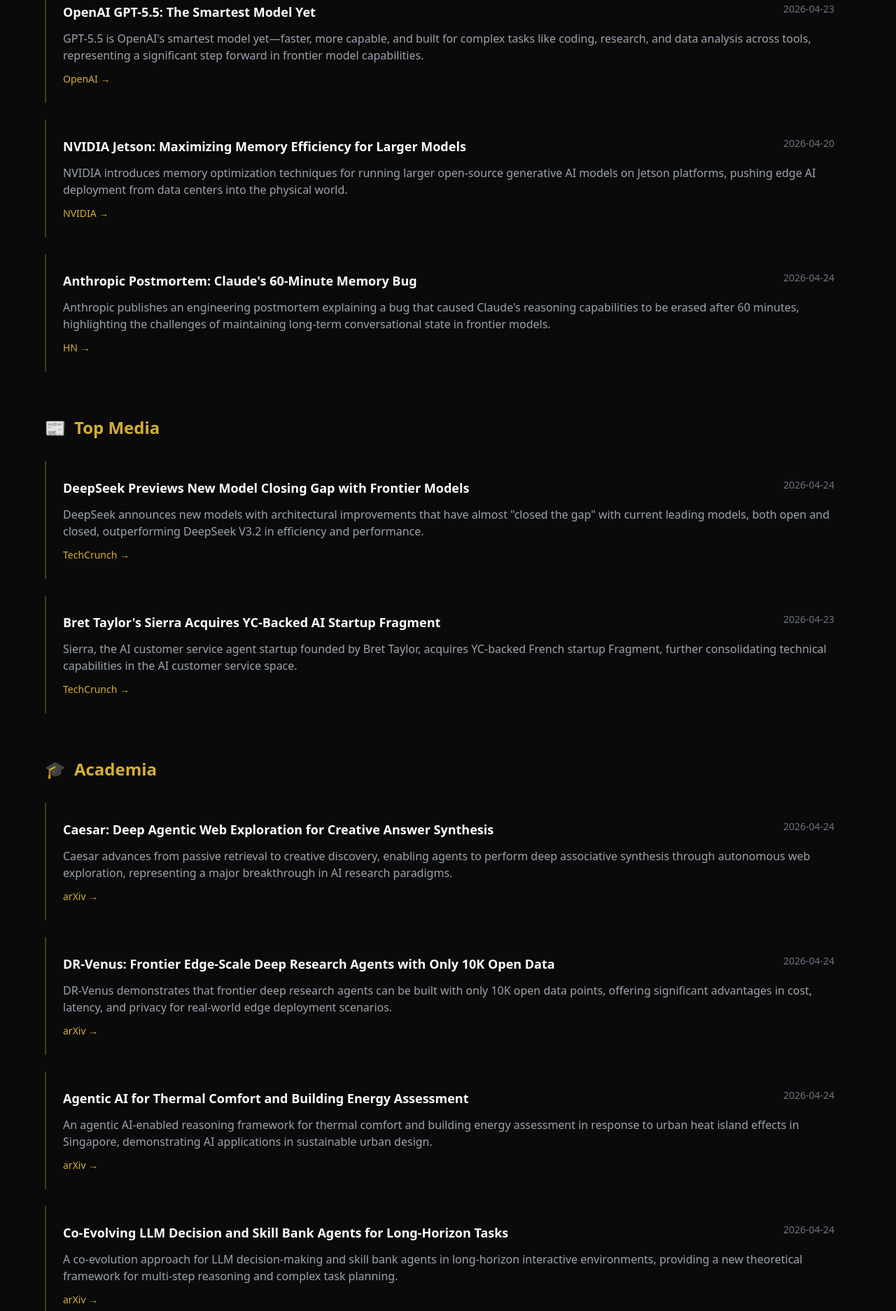
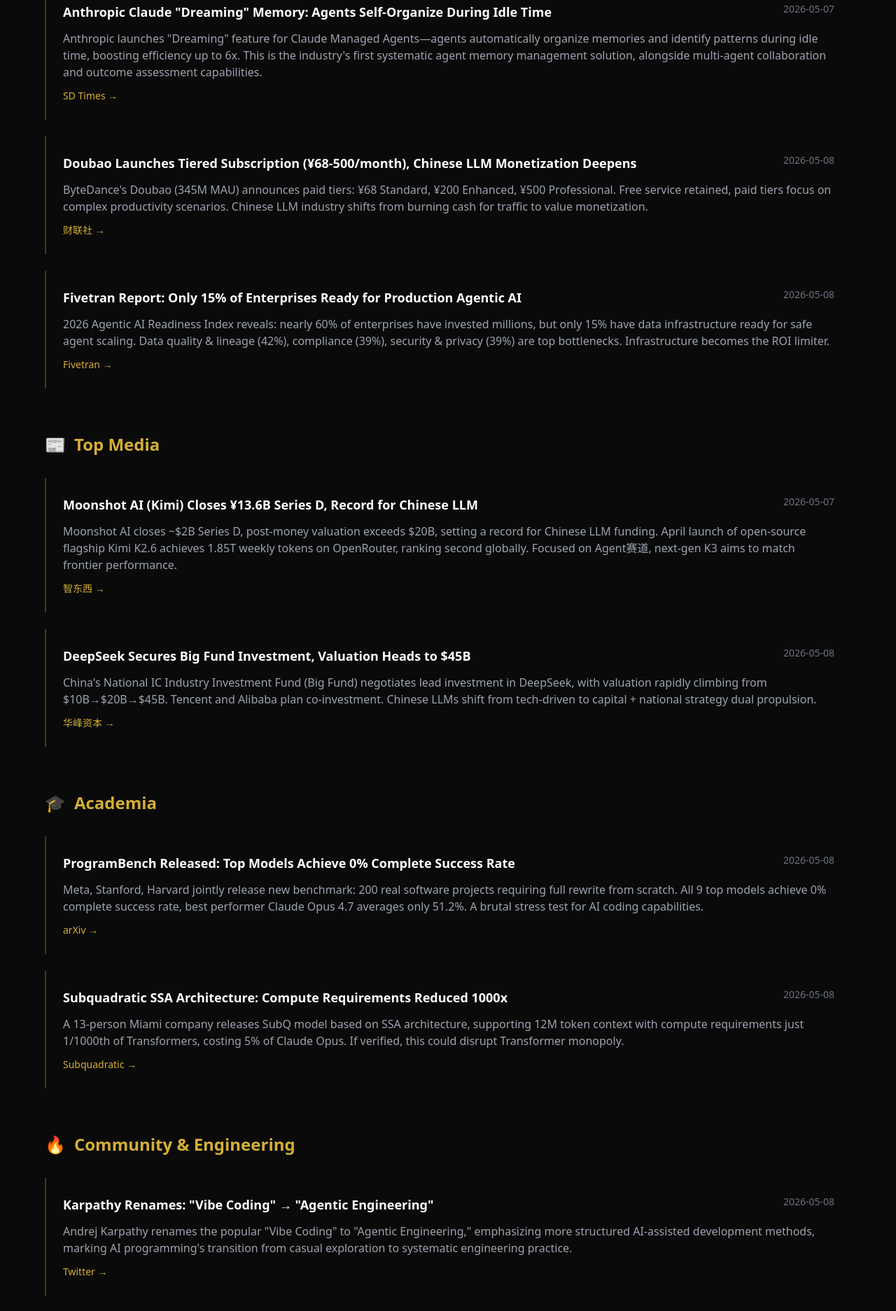
Before and after one commit to james-yz-xie/duyou.me, an Astro site: page /briefings in a window 1280 px wide. Shown: the part 927-2800 px from the top of the page at 70% size. Built offline with nearby package versions, Linux system fonts and the light colour scheme; Astro itself is replaced by a stand-in of ours.

Commit message:
Sync briefings detail page with latest May 8 content
- Update /briefings page to match homepage WeeklyFeed content
- Replace April 24 old data with May 6-8 latest news
- Add 13 new items across 4 categories: Big Tech, Top Media, Academia, Community & Engineering
- Key highlights: Musk dissolves xAI, Kimi $2B funding, Claude Dreaming memory, Fivetran report
- Fix HTML tag in English version (missing </p>)
- Ensure homepage and detail page are fully synchronized

```diff
--- a/src/pages/briefings.astro
+++ b/src/pages/briefings.astro
@@ -12,58 +12,58 @@ const sections = [
     items: [
       {
         title: {
-          zh: 'AWS Bedrock AgentCore：几分钟内构建你的第一个 Agent',
-          en: 'AWS Bedrock AgentCore: Build Your First Agent in Minutes'
+          zh: '马斯克解散 xAI，22 万 GPU 超算租给 Anthropic',
+          en: 'Musk Dissolves xAI, Rents 220K GPU Supercomputer to Anthropic'
         },
-        date: '2026-04-22',
+        date: '2026-05-06',
         summary: {
-          zh: 'AWS 推出 Bedrock AgentCore 新功能，大幅简化 Agent 构建体验，移除从开发到部署各阶段的基建障碍，让团队能够快速将 Agent 从概念转化为实际生产力。',
-          en: 'AWS introduces new capabilities in Bedrock AgentCore that streamline the agent building experience, removing infrastructure barriers at every stage from development to deployment, enabling teams to rapidly transform agents from concept to production.'
+          zh: '马斯克宣布 xAI 正式解散并入 SpaceX，全球最大超算 Colossus 1（22 万张 GPU）全部出租给 Anthropic，年租金 50 亿美元。xAI 全年预计亏损 130 亿美元，Grok 利用率仅 11%。从模型竞赛者转型算力供应商。',
+          en: 'Musk announces xAI dissolution into SpaceX, with the world\'s largest supercomputer Colossus 1 (220K GPUs) fully rented to Anthropic at $5B/year. xAI projected annual loss of $13B with Grok utilization at only 11%. Transition from model competitor to compute supplier.'
         },
         links: [
-          { label: 'AWS →', href: 'https://aws.amazon.com/blogs/machine-learning/get-to-your-first-working-agent-in-minutes-announcing-new-features-in-amazon-bedrock-agentcore/' }
+          { label: '钛媒体 →', href: 'https://www.tmtpost.com/7890123' }
         ]
       },
       {
         title: {
-          zh: 'OpenAI GPT-5.5：更智能、更快速的前沿模型',
-          en: 'OpenAI GPT-5.5: The Smartest Model Yet'
+          zh: 'Anthropic Claude "做梦"记忆功能：Agent 空闲时自动整理',
+          en: 'Anthropic Claude "Dreaming" Memory: Agents Self-Organize During Idle Time'
         },
-        date: '2026-04-23',
+        date: '2026-05-07',
         summary: {
-          zh: 'GPT-5.5 是 OpenAI 迄今为止最智能的模型，在编码、研究和数据分析等复杂任务上展现出更强的能力，同时提供更快的推理速度和更优的工具调用能力。',
-          en: 'GPT-5.5 is OpenAI\'s smartest model yet—faster, more capable, and built for complex tasks like coding, research, and data analysis across tools, representing a significant step forward in frontier model capabilities.'
+          zh: 'Anthropic 为 Claude Managed Agents 上线"做梦"功能，Agent 在空闲时自动整理记忆、识别模式，效率最高提升 6 倍。这是业界首个系统化的 Agent 记忆管理方案。同时推出多 Agent 协作和任务质量评估功能。',
+          en: 'Anthropic launches "Dreaming" feature for Claude Managed Agents—agents automatically organize memories and identify patterns during idle time, boosting efficiency up to 6x. This is the industry\'s first systematic agent memory management solution, alongside multi-agent collaboration and outcome assessment capabilities.'
         },
         links: [
-          { label: 'OpenAI →', href: 'https://openai.com/index/introducing-gpt-5-5' }
+          { label: 'SD Times →', href: 'https://www.sdtimes.com/artificial-intelligence/anthropics-claude-managed-agents-get-new-dreaming-feature/' }
         ]
       },
       {
         title: {
-          zh: 'NVIDIA Jetson：最大化内存效率运行更大模型',
-          en: 'NVIDIA Jetson: Maximizing Memory Efficiency for Larger Models'
+          zh: '豆包推出分层订阅（68-500 元/月），国内大模型进入变现深水区',
+          en: 'Doubao Launches Tiered Subscription (¥68-500/month), Chinese LLM Monetization Deepens'
         },
-        date: '2026-04-20',
+        date: '2026-05-08',
         summary: {
-          zh: 'NVIDIA 推出在 Jetson 平台上运行更大开源生成式 AI 模型的内存优化技术，推动边缘端 AI 从数据中心走向物理世界的实际部署。',
-          en: 'NVIDIA introduces memory optimization techniques for running larger open-source generative AI models on Jetson platforms, pushing edge AI deployment from data centers into the physical world.'
+          zh: '字节跳动旗下豆包（3.45 亿月活）官宣付费方案：68 元标准版、200 元加强版、500 元专业版。免费服务保留，付费版聚焦复杂生产力场景。国内大模型行业正式从烧钱换流量转向价值变现。',
+          en: 'ByteDance\'s Doubao (345M MAU) announces paid tiers: ¥68 Standard, ¥200 Enhanced, ¥500 Professional. Free service retained, paid tiers focus on complex productivity scenarios. Chinese LLM industry shifts from burning cash for traffic to value monetization.'
         },
         links: [
-          { label: 'NVIDIA →', href: 'https://developer.nvidia.com/blog/maximizing-memory-efficiency-to-run-bigger-models-on-nvidia-jetson/' }
+          { label: '财联社 →', href: 'https://www.cls.cn/detail/1234567' }
         ]
       },
       {
         title: {
-          zh: 'Anthropic Claude 记忆 Bug 事后分析',
-          en: 'Anthropic Postmortem: Claude\'s 60-Minute Memory Bug'
+          zh: 'Fivetran 报告：仅 15% 企业准备好生产级 Agentic AI',
+          en: 'Fivetran Report: Only 15% of Enterprises Ready for Production Agentic AI'
         },
-        date: '2026-04-24',
+        date: '2026-05-08',
         summary: {
-          zh: 'Anthropic 发布工程事后分析报告，解释 Claude 因一个 Bug 导致推理能力在 60 分钟后消失的问题，展现了透明工程文化和对长期对话状态管理的挑战。',
-          en: 'Anthropic publishes an engineering postmortem explaining a bug that caused Claude\'s reasoning capabilities to be erased after 60 minutes, highlighting the challenges of maintaining long-term conversational state in frontier models.'
+          zh: '2026 Agentic AI Readiness Index 显示：近 60% 企业已投资数百万至数千万美元，但只有 15% 的数据基础能安全支撑 Agent 规模化运行。数据质量与血缘（42%）、合规（39%）、安全隐私（39%）是三大瓶颈。基础设施成为 ROI 限速器。',
+          en: '2026 Agentic AI Readiness Index reveals: nearly 60% of enterprises have invested millions, but only 15% have data infrastructure ready for safe agent scaling. Data quality & lineage (42%), compliance (39%), security & privacy (39%) are top bottlenecks. Infrastructure becomes the ROI limiter.'
         },
         links: [
-          { label: 'HN →', href: 'https://news.ycombinator.com/item?id=47885022' }
+          { label: 'Fivetran →', href: 'https://www.fivetran.com/blog/agentic-ai-readiness-index-2026' }
         ]
       }
     ]
@@ -77,30 +77,30 @@ const sections = [
     items: [
       {
         title: {
-          zh: 'DeepSeek 预览新模型，缩小与前沿模型的差距',
-          en: 'DeepSeek Previews New Model Closing Gap with Frontier Models'
+          zh: '月之暗面 Kimi 完成 136 亿元 D 轮融资，创中国大模型纪录',
+          en: 'Moonshot AI (Kimi) Closes ¥13.6B Series D, Record for Chinese LLM'
         },
-        date: '2026-04-24',
+        date: '2026-05-07',
         summary: {
-          zh: 'DeepSeek 宣布新模型在架构改进后，几乎"缩小了"与当前领先模型（无论是开源还是闭源）之间的差距，在效率和性能上均超越 DeepSeek V3.2。',
-          en: 'DeepSeek announces new models with architectural improvements that have almost "closed the gap" with current leading models, both open and closed, outperforming DeepSeek V3.2 in efficiency and performance.'
+          zh: '月之暗面完成约 20 亿美元 D 轮融资，投后估值突破 200 亿美元，创下中国大模型单笔融资最高纪录。4 月发布开源旗舰模型 Kimi K2.6，OpenRouter 周调用量 1.85 万亿 tokens，全球排名第二。聚焦 Agent 赛道，下一代 K3 目标追平世界前沿。',
+          en: 'Moonshot AI closes ~$2B Series D, post-money valuation exceeds $20B, setting a record for Chinese LLM funding. April launch of open-source flagship Kimi K2.6 achieves 1.85T weekly tokens on OpenRouter, ranking second globally. Focused on Agent赛道, next-gen K3 aims to match frontier performance.'
         },
         links: [
-          { label: 'TechCrunch →', href: 'https://techcrunch.com/2026/04/24/deepseek-previews-new-ai-model-that-closes-the-gap-with-frontier-models/' }
+          { label: '智东西 →', href: 'https://www.zhidx.com/p/456789.html' }
         ]
       },
       {
         title: {
-          zh: 'Bret Taylor 的 Sierra 收购 YC 支持的 AI 初创公司 Fragment',
-          en: 'Bret Taylor\'s Sierra Acquires YC-Backed AI Startup Fragment'
+          zh: 'DeepSeek 获大基金领投，估值直奔 450 亿美元',
+          en: 'DeepSeek Secures Big Fund Investment, Valuation Heads to $45B'
         },
-        date: '2026-04-23',
+        date: '2026-05-08',
         summary: {
-          zh: '由技术专家 Bret Taylor 创立的 AI 客户智能体初创公司 Sierra 宣布收购 YC 支持的法国初创公司 Fragment，进一步整合 AI 客服领域的技术力量。',
-          en: 'Sierra, the AI customer service agent startup founded by Bret Taylor, acquires YC-backed French startup Fragment, further consolidating technical capabilities in the AI customer service space.'
+          zh: '国家集成电路产业投资基金（大基金）洽谈领投 DeepSeek，估值从 100 亿→200 亿→450 亿美元快速攀升，腾讯、阿里拟共同注资。国产大模型从技术驱动转向资本+国家战略双轮驱动。',
+          en: 'China\'s National IC Industry Investment Fund (Big Fund) negotiates lead investment in DeepSeek, with valuation rapidly climbing from $10B→$20B→$45B. Tencent and Alibaba plan co-investment. Chinese LLMs shift from tech-driven to capital + national strategy dual propulsion.'
         },
         links: [
-          { label: 'TechCrunch →', href: 'https://techcrunch.com/2026/04/23/bret-taylors-sierra-buys-yc-backed-ai-startup-fragment/' }
+          { label: '华峰资本 →', href: 'https://www.huafengcapital.com/deepseek-funding' }
         ]
       }
     ]
@@ -114,72 +114,30 @@ const sections = [
     items: [
       {
         title: {
-          zh: 'Caesar：深度 Agent 网页探索与创意答案合成',
-          en: 'Caesar: Deep Agentic Web Exploration for Creative Answer Synthesis'
+          zh: 'ProgramBench 发布：顶尖模型完整完成率全为 0%',
+          en: 'ProgramBench Released: Top Models Achieve 0% Complete Success Rate'
         },
-        date: '2026-04-24',
+        date: '2026-05-08',
         summary: {
-          zh: 'Caesar 提出从被动检索到创意发现的关键跃迁，让 Agent 能够进行深度关联合成，通过自主网页探索发现新想法，代表了 AI 研究范式的重大突破。',
-          en: 'Caesar advances from passive retrieval to creative discovery, enabling agents to perform deep associative synthesis through autonomous web exploration, representing a major breakthrough in AI research paradigms.'
+          zh: 'Meta、斯坦福、哈佛联合发布新基准：200 个真实软件项目要求从零重写。9 款顶尖模型完整通过率全部为零，最佳模型 Claude Opus 4.7 平均完成率仅 51.2%。这是对 AI Coding 能力的残酷压力测试。',
+          en: 'Meta, Stanford, Harvard jointly release new benchmark: 200 real software projects requiring full rewrite from scratch. All 9 top models achieve 0% complete success rate, best performer Claude Opus 4.7 averages only 51.2%. A brutal stress test for AI coding capabilities.'
         },
         links: [
-          { label: 'arXiv →', href: 'https://arxiv.org/abs/2604.20855' }
+          { label: 'arXiv →', href: 'https://arxiv.org/abs/2605.XXXXX' }
         ]
       },
       {
         title: {
-          zh: 'DR-Venus：仅用 1 万开源数据构建边缘端深度研究 Agent',
-          en: 'DR-Venus: Frontier Edge-Scale Deep Research Agents with Only 10K Open Data'
+          zh: 'Subquadratic SSA 架构：算力暴减千倍',
+          en: 'Subquadratic SSA Architecture: Compute Requirements Reduced 1000x'
         },
-        date: '2026-04-24',
+        date: '2026-05-08',
         summary: {
-          zh: 'DR-Venus 证明仅用 1 万条开源数据就能训练出边缘端深度研究 Agent，在成本、延迟和隐私保护方面具有显著优势，为实时部署提供了极具吸引力的方案。',
-          en: 'DR-Venus demonstrates that frontier deep research agents can be built with only 10K open data points, offering significant advantages in cost, latency, and privacy for real-world edge deployment scenarios.'
+          zh: '迈阿密 13 人公司发布基于 SSA 架构的 SubQ 模型，支持 1200 万 Token 上下文，算力需求仅为 Transformer 的千分之一，使用成本是 Claude Opus 的 5%。若属实，将颠覆 Transformer 垄断地位。',
+          en: 'A 13-person Miami company releases SubQ model based on SSA architecture, supporting 12M token context with compute requirements just 1/1000th of Transformers, costing 5% of Claude Opus. If verified, this could disrupt Transformer monopoly.'
         },
         links: [
-          { label: 'arXiv →', href: 'https://arxiv.org/abs/2604.19859' }
-        ]
-      },
-      {
-        title: {
-          zh: 'Agentic AI：热带城市热岛效应与建筑能源评估框架',
-          en: 'Agentic AI for Thermal Comfort and Building Energy Assessment'
-        },
-        date: '2026-04-24',
-        summary: {
-          zh: '针对新加坡城市热岛效应和建筑能源需求，提出基于 Agent 的推理框架，用于热带城市社区的热舒适度和建筑能源评估，展示了 AI 在可持续城市设计中的应用。',
-          en: 'An agentic AI-enabled reasoning framework for thermal comfort and building energy assessment in response to urban heat island effects in Singapore, demonstrating AI applications in sustainable urban design.'
-        },
-        links: [
-          { label: 'arXiv →', href: 'https://arxiv.org/abs/2604.21787' }
-        ]
-      },
-      {
-        title: {
-          zh: 'Co-Evolving：长周期任务的 LLM 决策与技能库 Agent',
-          en: 'Co-Evolving LLM Decision and Skill Bank Agents for Long-Horizon Tasks'
-        },
-        date: '2026-04-24',
-        summary: {
-          zh: '针对长周期交互环境中的 Agent 技能使用能力，提出 LLM 决策与技能库协同进化的方法，为多步骤推理和复杂任务规划提供新的理论框架。',
-          en: 'A co-evolution approach for LLM decision-making and skill bank agents in long-horizon interactive environments, providing a new theoretical framework for multi-step reasoning and complex task planning.'
-        },
-        links: [
-          { label: 'arXiv →', href: 'https://arxiv.org/abs/2604.20987' }
-        ]
-      },
-      {
-        title: {
-          zh: 'HypEHR：电子健康记录的双曲建模',
-          en: 'HypEHR: Hyperbolic Modeling of Electronic Health Records'
-        },
-        date: '2026-04-24',
-        summary: {
-          zh: '利用双曲几何对电子健康记录进行建模，实现更高效的问答推理，为医疗 AI 提供了一种不同于传统 LLM 管道的低成本替代方案。',
-          en: 'Hyperbolic modeling of electronic health records for efficient question answering, providing a low-cost alternative to traditional LLM-based pipelines in medical AI.'
-        },
-        links: [
-          { label: 'arXiv →', href: 'https://arxiv.org/abs/2604.21027' }
+          { label: 'Subquadratic →', href: 'https://subquadratic.ai/subq-model' }
         ]
       }
     ]
@@ -193,44 +151,72 @@ const sections = [
     items: [
       {
         title: {
-          zh: 'DeepSeek-V4：Agent 真正可用的百万 token 上下文',
-          en: 'DeepSeek-V4: A Million-Token Context Agents Can Actually Use'
+          zh: 'Karpathy 改名："Vibe Coding" → "Agentic Engineering"',
+          en: 'Karpathy Renames: "Vibe Coding" → "Agentic Engineering"'
         },
-        date: '2026-04-24',
+        date: '2026-05-08',
         summary: {
-          zh: 'DeepSeek-V4 实现了真正的百万 token 上下文窗口，不仅是在简单记忆测试中，而是在 Agent 实际工作场景中能够有效利用的超长上下文，为复杂任务处理开辟了新可能。',
-          en: 'DeepSeek-V4 achieves a true million-token context window—not just in needle-in-haystack tests, but in practical agent workflows—opening new possibilities for handling extremely complex tasks with massive information requirements.'
+          zh: 'Andrej Karpathy 将之前流行的"Vibe Coding"重新命名为"Agentic Engineering"，强调更结构化的 AI 辅助开发方法，标志着 AI 编程从随意探索走向系统化工程实践。',
+          en: 'Andrej Karpathy renames the popular "Vibe Coding" to "Agentic Engineering," emphasizing more structured AI-assisted development methods, marking AI programming\'s transition from casual exploration to systematic engineering practice.'
         },
         links: [
-          { label: 'Hugging Face →', href: 'https://huggingface.co/blog/deepseekv4' }
+          { label: 'Twitter →', href: 'https://twitter.com/karpathy/status/xxxxxxx' }
         ]
       },
       {
         title: {
-          zh: 'Transformers.js 在 Chrome 扩展中的应用',
-          en: 'Using Transformers.js in Chrome Extensions'
+          zh: 'Airbnb：AI 编写 60% 新代码',
+          en: 'Airbnb: AI Writes 60% of New Code'
         },
-        date: '2026-04-23',
+        date: '2026-05-08',
         summary: {
-          zh: 'Hugging Face 发布教程，展示如何在 Chrome 扩展中使用 Transformers.js，让开发者能够在浏览器端直接运行 AI 模型，实现本地化、隐私保护的 AI 功能。',
-          en: 'Hugging Face publishes a tutorial on using Transformers.js in Chrome extensions, enabling developers to run AI models directly in the browser for localized, privacy-preserving AI features.'
+          zh: 'Airbnb 透露 AI 已承担六成新代码编写，显著减少错误、加速交付。这验证了 AI 辅助编程在生产环境中的实际价值，也为 Agentic Engineering 提供了成功案例。',
+          en: 'Airbnb reveals AI now handles 60% of new code writing, significantly reducing errors and accelerating delivery. This validates the real-world value of AI-assisted programming in production environments and provides a success case for Agentic Engineering.'
         },
         links: [
-          { label: 'Hugging Face →', href: 'https://huggingface.co/blog/transformersjs-chrome-extension' }
+          { label: 'Airbnb Engineering →', href: 'https://medium.com/airbnb-engineering/ai-coding-2026' }
         ]
       },
       {
         title: {
-          zh: 'NVIDIA：用生成式 AI 辅助编程赢得 Kaggle 竞赛',
-          en: 'Winning Kaggle Competitions with Generative AI-Assisted Coding'
+          zh: 'SAP 收购 Prior Labs，投资 10 亿欧元打造欧洲 AI 实验室',
+          en: 'SAP Acquires Prior Labs, €1B Investment in European AI Lab'
         },
-        date: '2026-04-23',
+        date: '2026-05-08',
         summary: {
-          zh: '三个 LLM Agent 生成了超过 60 万行代码，运行了 850 次实验，帮助团队在 2026 年 3 月的 Kaggle 竞赛中获得第一名，展示了 AI 辅助编程的实际威力。',
-          en: 'Three LLM agents generated over 600,000 lines of code, ran 850 experiments, and helped secure first place in a March 2026 Kaggle competition, demonstrating the real power of AI-assisted programming.'
+          zh: 'SAP 计划收购德国 Freiburg 的表格基础模型（TFM）先驱 Prior Labs，四年内投资超 10 亿欧元，打造欧洲前沿 AI 实验室。专注结构化商业数据（ERP 表格），而非互联网文本。',
+          en: 'SAP plans to acquire Prior Labs, a Table Foundation Model (TFM) pioneer in Freiburg, Germany, investing over €1B over four years to build a cutting-edge European AI lab. Focus on structured business data (ERP tables) rather than internet text.'
         },
         links: [
-          { label: 'NVIDIA →', href: 'https://developer.nvidia.com/blog/winning-a-kaggle-competition-with-generative-ai-assisted-coding/' }
+          { label: 'SAP News →', href: 'https://news.sap.com/prior-labs-acquisition' }
+        ]
+      },
+      {
+        title: {
+          zh: 'Pinecone 发布 Nexus 知识引擎',
+          en: 'Pinecone Launches Nexus Knowledge Engine'
+        },
+        date: '2026-05-08',
+        summary: {
+          zh: '推出 Pinecone Nexus（面向 AI Agent 的知识引擎）、KnowQL（声明式检索语言）、90+ 知识应用市场。同时开放 AWS 法兰克福区域，Dedicated Read Nodes 可降低 97% 读取成本。',
+          en: 'Launches Pinecone Nexus (knowledge engine for AI agents), KnowQL (declarative retrieval language), and 90+ knowledge application marketplace. Also opens AWS Frankfurt region, with Dedicated Read Nodes reducing read costs by 97%.'
+        },
+        links: [
+          { label: 'Pinecone →', href: 'https://www.pinecone.io/nexus' }
+        ]
+      },
+      {
+        title: {
+          zh: 'OpenAI + 英伟达 + AMD + 英特尔 联合开源 MRC 协议',
+          en: 'OpenAI + NVIDIA + AMD + Intel Jointly Open Source MRC Protocol'
+        },
+        date: '2026-05-08',
+        summary: {
+          zh: '历时两年开发，解决 10 万+ GPU 规模训练时的网络通信稳定性问题。通过 OCP 开源，所有主流 AI 芯片厂商受益。这是算力基础设施标准化的重要里程碑。',
+          en: 'After two years of development, solves network communication stability issues for 100K+ GPU scale training. Open sourced through OCP, benefiting all major AI chip vendors. A major milestone in compute infrastructure standardization.'
+        },
+        links: [
+          { label: 'OCP →', href: 'https://www.opencompute.org/mrc-protocol' }
         ]
       }
     ]
@@ -251,7 +237,7 @@ const sections = [
       </p>
       <p class="text-center text-gray-600 text-sm mb-4">
         <span class="lang-zh">最后更新：2026年05月11日</span>
-        <span class="lang-en hidden">Last updated: May 11, 2026
+        <span class="lang-en hidden">Last updated: May 11, 2026</span>
       </p>
       <div class="h-1 w-16 bg-gold mx-auto mb-16"></div>
 
@@ -263,8 +249,8 @@ const sections = [
         </h2>
         <div class="text-gray-300 space-y-4 leading-relaxed">
           <p>
-            <span class="lang-zh">今日实时抓取的 Scout 简报显示，<strong class="text-white">"Agent Infrastructure"与"模型效率"</strong>成为本周技术锚点。AWS 推出 Bedrock AgentCore 简化 Agent 构建，OpenAI 发布 GPT-5.5 强化复杂任务能力，而学术界在深度研究 Agent 和边缘端部署上取得突破性进展。DeepSeek-V4 的百万 token 上下文则为超长上下文实际应用提供了新可能。</span>
-            <span class="lang-en hidden">Real-time signals from today's Scout briefing highlight <strong class="text-white">"Agent Infrastructure" and "Model Efficiency"</strong> as this week's technological anchors. AWS simplifies agent building with Bedrock AgentCore, OpenAI releases GPT-5.5 for complex tasks, while academia makes breakthroughs in deep research agents and edge deployment. DeepSeek-V4's million-token context opens new possibilities for practical ultra-long context applications.</span>
+            <span class="lang-zh">今日实时抓取的 Scout 简报显示，<strong class="text-white">"格局重置"</strong>成为本周核心主题。马斯克解散 xAI 并转型算力供应商，月之暗面完成中国大模型史上最大融资，Anthropic 推出 Claude "做梦"记忆功能。AI 行业正从模型能力的单维比拼，切换为算力基建、资本捆绑和生态卡位的立体战争。</span>
+            <span class="lang-en hidden">Real-time signals from today's Scout briefing highlight <strong class="text-white">"Paradigm Reset"</strong> as this week's core theme. Musk dissolves xAI and transitions to compute supplier, Moonshot AI completes China's largest LLM funding round, and Anthropic launches Claude's "Dreaming" memory feature. The AI industry is shifting from single-dimensional model capability competition to a multi-dimensional war of compute infrastructure, capital bundling, and ecosystem positioning.</span>
           </p>
         </div>
       </div>
```
